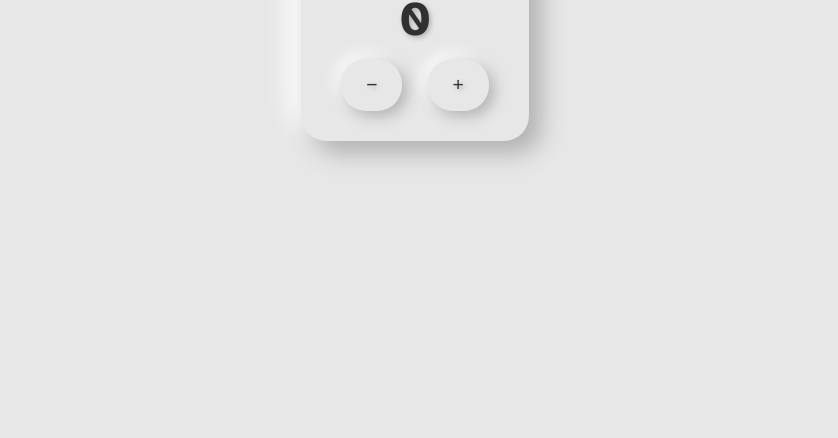
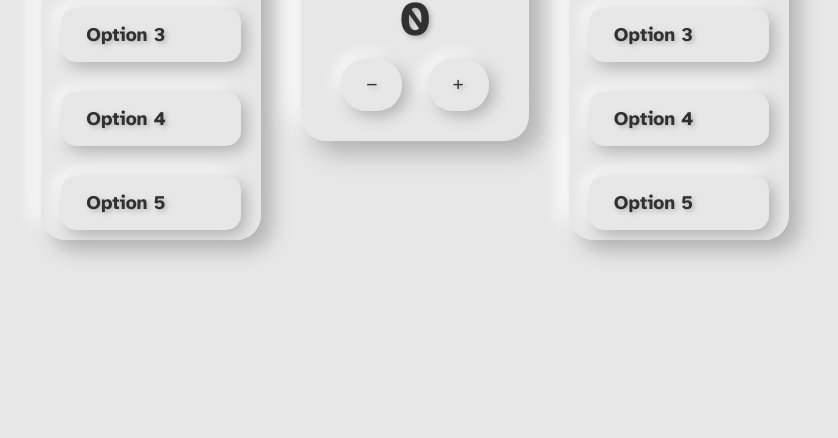
Before and after one commit to illyamarkov/click, a plain HTML site: page index.html in a window 1280 px wide. Shown: the part 378-816 px from the top of the page, without its empty margins (225-1063 px from the left). Drawn offline with Linux system fonts and the light colour scheme.

Commit message:
Added two sections with items

```diff
--- a/index.html
+++ b/index.html
@@ -6,6 +6,20 @@
       <link rel="stylesheet" href="styles.css">
     </head>
     <body>
+
+      <div class="container">
+        <a href="#">Option 1</a>
+        <a href="#">Option 2</a>
+        <a href="#">Option 3</a>
+        <a href="#">Option 4</a>
+        <a href="#">Option 5</a>
+        <a href="#">Option 6</a>
+        <a href="#">Option 7</a>
+        <a href="#">Option 8</a>
+        <a href="#">Option 9</a>
+        <a href="#">Option 10</a>
+      </div>
+
       <header>
         <h1>SCORE</h1>
         <h2 id="count">0</h2>
@@ -14,6 +28,21 @@
           <button id="increment-btn">&plus;</button>
         </div>
       </header>
+
+      <div class="container">
+        <a href="#">Option 1</a>
+        <a href="#">Option 2</a>
+        <a href="#">Option 3</a>
+        <a href="#">Option 4</a>
+        <a href="#">Option 5</a>
+        <a href="#">Option 6</a>
+        <a href="#">Option 7</a>
+        <a href="#">Option 8</a>
+        <a href="#">Option 9</a>
+        <a href="#">Option 10</a>
+      </div>
+
       <script src="script.js"></script>
+
     </body>
 </html>
--- a/styles.css
+++ b/styles.css
@@ -19,6 +19,9 @@ body {
     justify-content: center;
     align-items: center;
     height: 100vh;
+    overflow: hidden;
+    scroll-behavior: smooth;
+
   }
 
   header {
@@ -70,7 +73,63 @@ body {
   }
 
   button:active {
-    transform: translateY(-3px); /* add an active animation */
-    box-shadow: inset 6px 6px 12px #B0B0B0, inset -6px -6px 12px #FFFFFF, 10px 10px 25px #B0B0B0, -10px -10px 25px #FFFFFF;;
+    transform: translateY(0px); /* add an active animation */
+    box-shadow: inset 6px 6px 12px #B0B0B0, inset -6px -6px 12px #FFFFFF;
     transition: transform 0.3s ease-in-out, box-shadow 0.05s ease-in-out; /* add another transition */
   }
+
+  /* CONTAINER */
+
+  .container {
+  width: 200px;
+  height: 400px;
+  background-color: #E7E7E7;
+  border-radius: 25px;
+  overflow: auto;
+  padding: 10px;
+  margin-right: 40px;
+  margin-left: 40px;
+  box-shadow: 10px 10px 20px #B0B0B0, -10px -10px 20px #FFFFFF;
+  -webkit-overflow-scrolling: touch;
+  scrollbar-width: none;
+  -ms-overflow-style: none;
+  scroll-behavior: smooth;
+}
+
+.container::-webkit-scrollbar {
+  display: none;
+}
+
+.container a {
+  display: block;
+  text-decoration: none;
+  color: #303030;
+  font-size: 1.2em;
+  -webkit-tap-highlight-color: transparent;
+
+  background-color: #E7E7E7;
+  border-radius: 15px;
+  border: none;
+  box-shadow: inset 0px 0px 0px #B0B0B0, inset 0px 0px 0px #FFFFFF, 5px 5px 15px #B0B0B0, -5px -5px 15px #FFFFFF;
+  padding: 15px 25px;
+  margin-top: 10px;
+  margin-left: 10px;
+  margin-right: 10px;
+  margin-bottom: 30px;
+  font-size: 1.2em;
+  color: #303030;
+  text-shadow: 2px 2px 5px #B0B0B0;
+  transition: transform 0.2s ease-in-out, box-shadow 0.s ease-in-out;
+}
+
+.container a:hover {
+  transform: translateY(-3px); /* add a hover animation */
+  box-shadow: inset 0px 0px 0px #B0B0B0, inset 0px 0px 0px #FFFFFF, 12px 12px 25px #B0B0B0, -12px -12px 25px #FFFFFF;
+  transition: transform 0.2s ease-in-out, box-shadow 0.2s ease-in-out; /* add another transition */
+}
+
+.container a:active {
+  transform: translateY(0px); /* add an active animation */
+  box-shadow: inset 6px 6px 12px #B0B0B0, inset -6px -6px 12px #FFFFFF;
+  transition: transform 0.2s ease-in-out, box-shadow 0.05s ease-in-out; /* add another transition */
+}
```
Lines whose indentation alone changed are shown as unchanged.
